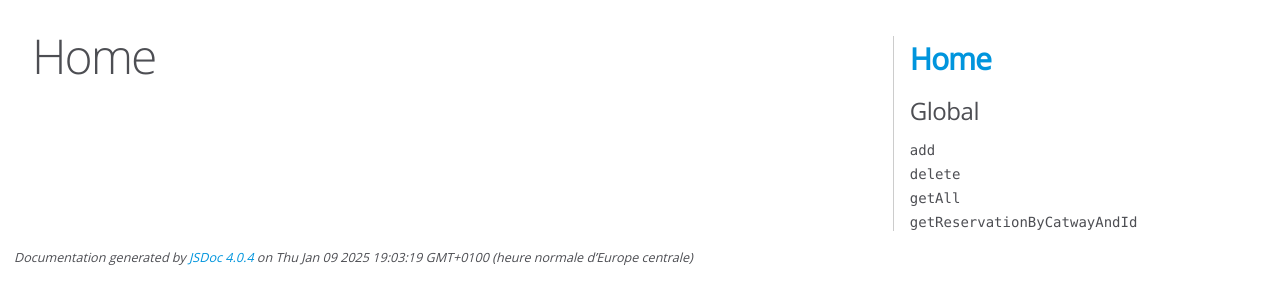
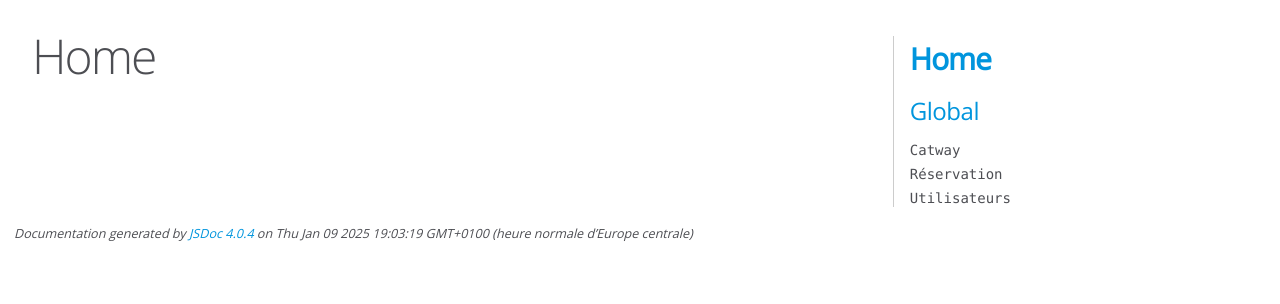
Before and after one commit to LeaKglr/PortDePlaisanceRussell, a website: page docs/index.html in a window 1280 px wide. Drawn offline with Linux system fonts and the light colour scheme.

Commit message:
Modification de l'API

```diff
--- a/docs/index.html
+++ b/docs/index.html
@@ -50,7 +50,19 @@
 </div>
 
 <nav>
-    <h2><a href="index.html">Home</a></h2><h3>Global</h3><ul><li><a href="global.html#add">add</a></li><li><a href="global.html#delete">delete</a></li><li><a href="global.html#getAll">getAll</a></li><li><a href="global.html#getReservationByCatwayAndId">getReservationByCatwayAndId</a></li></ul>
+    <h2><a href="index.html">Home</a></h2>
+    <h3><a href="global.html">Global</a></h3>
+    <ul>
+        <li>
+            <a href="catwayservice.js.html">Catway</a>
+        </li>
+        <li>
+            <a href="reservationservice.js.html">Réservation</a>
+        </li>
+        <li>
+            <a href="userservice.js.html">Utilisateurs</a>
+        </li>
+    </ul>
 </nav>
 
 <br class="clear">
```
Also changed, not shown: public/index.html (+1 -1 lines).
